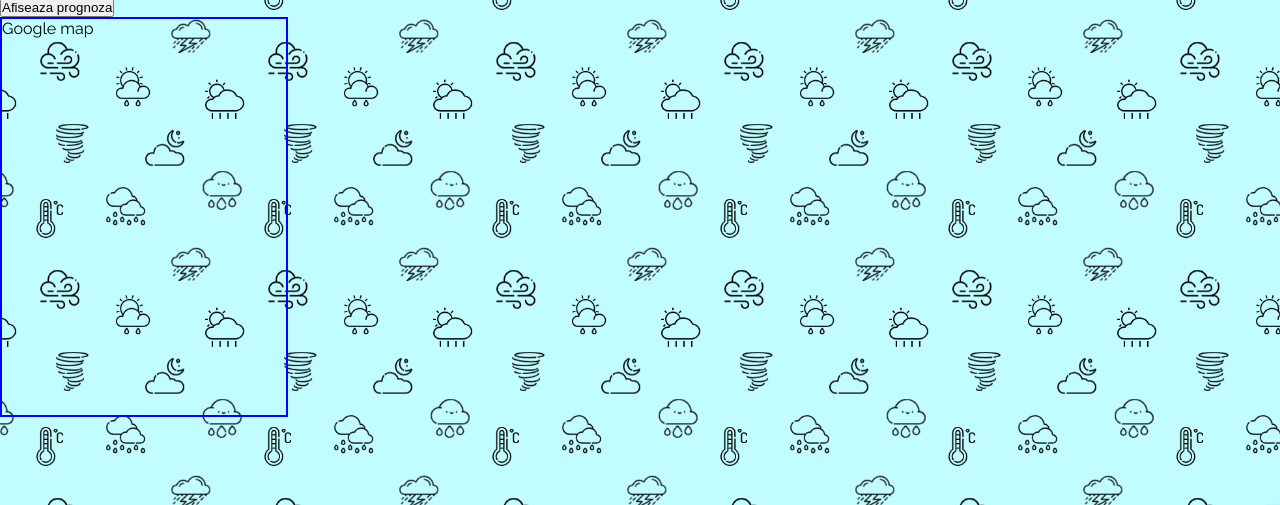
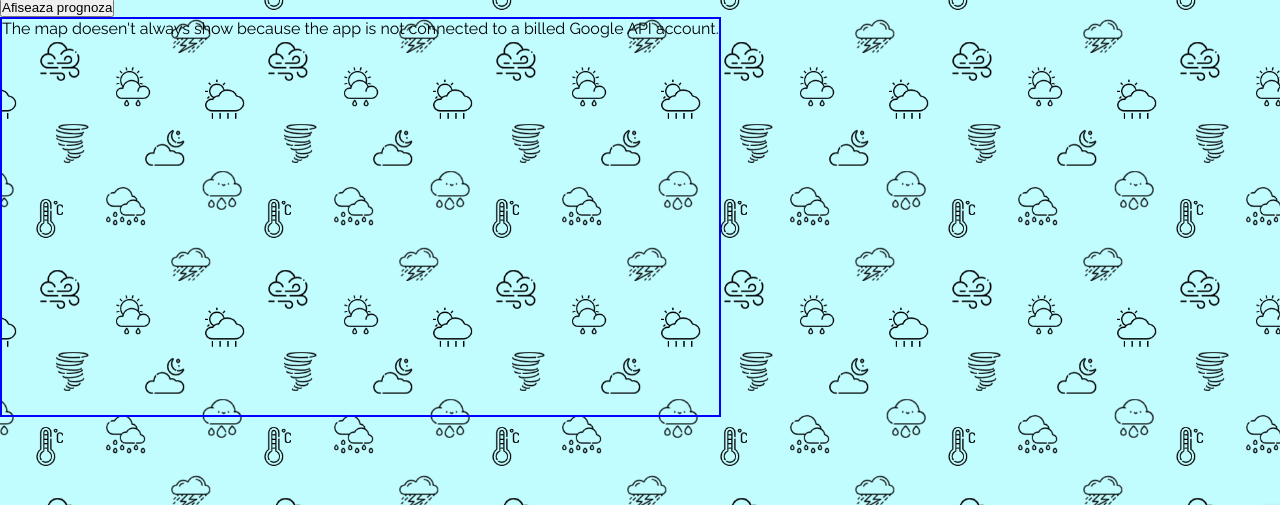
Before and after one commit to Popescu-Iulian/Weather-Map-app, a plain HTML site: page index.html in a window 1280 px wide. Shown: the part 295-800 px from the top of the page. Drawn offline with Linux system fonts and the light colour scheme; no server answers.

Commit message:
disclaimer when map doesen't work

```diff
--- a/index.html
+++ b/index.html
@@ -54,7 +54,12 @@
 					<button>Afiseaza prognoza</button>
 				</div>
 			</div>
-			<div id="map">Google map</div>
+			<div id="map">
+				<p class="displaimer">
+					The map doesen't always show because the app is not connected to a
+					billed Google API account.
+				</p>
+			</div>
 		</div>
 	</body>
 </html>
```
